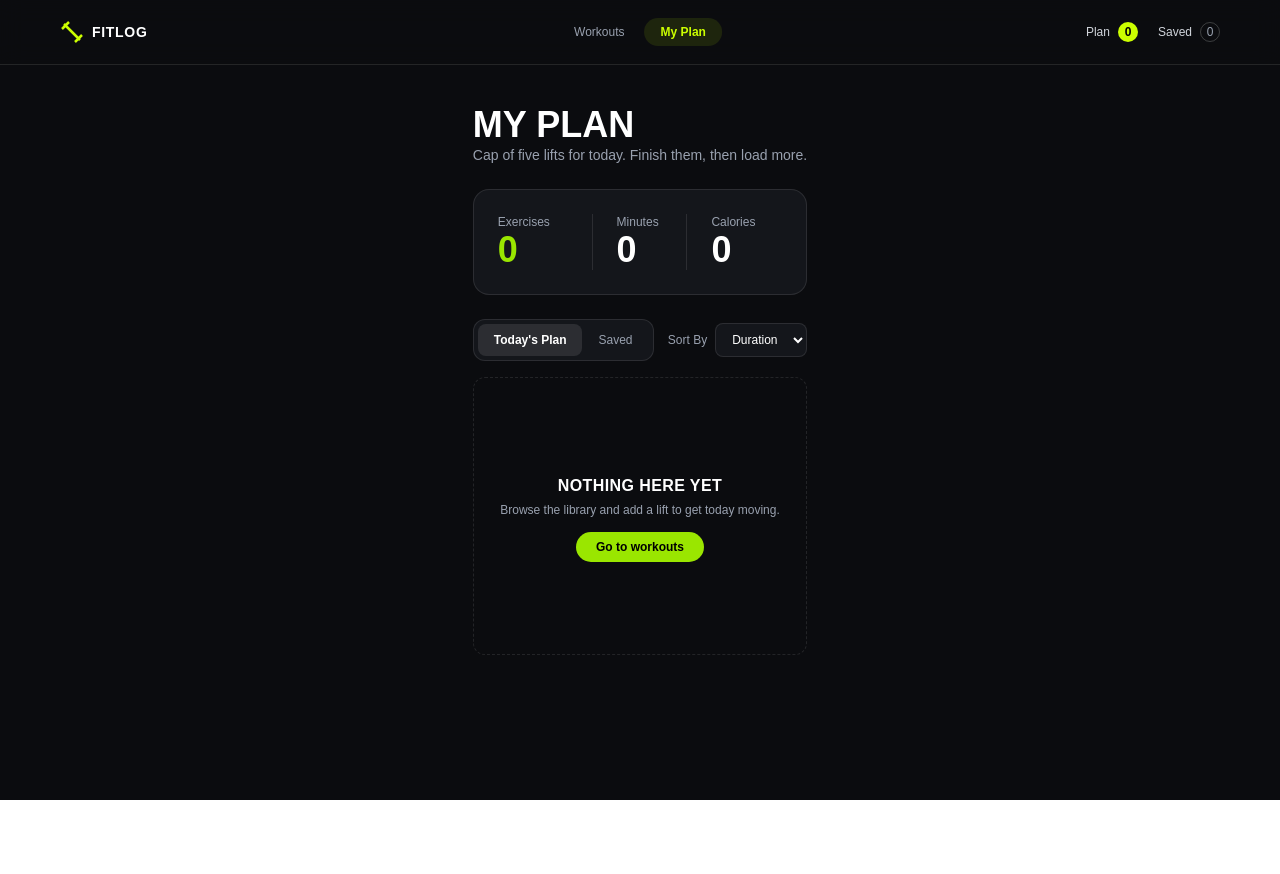
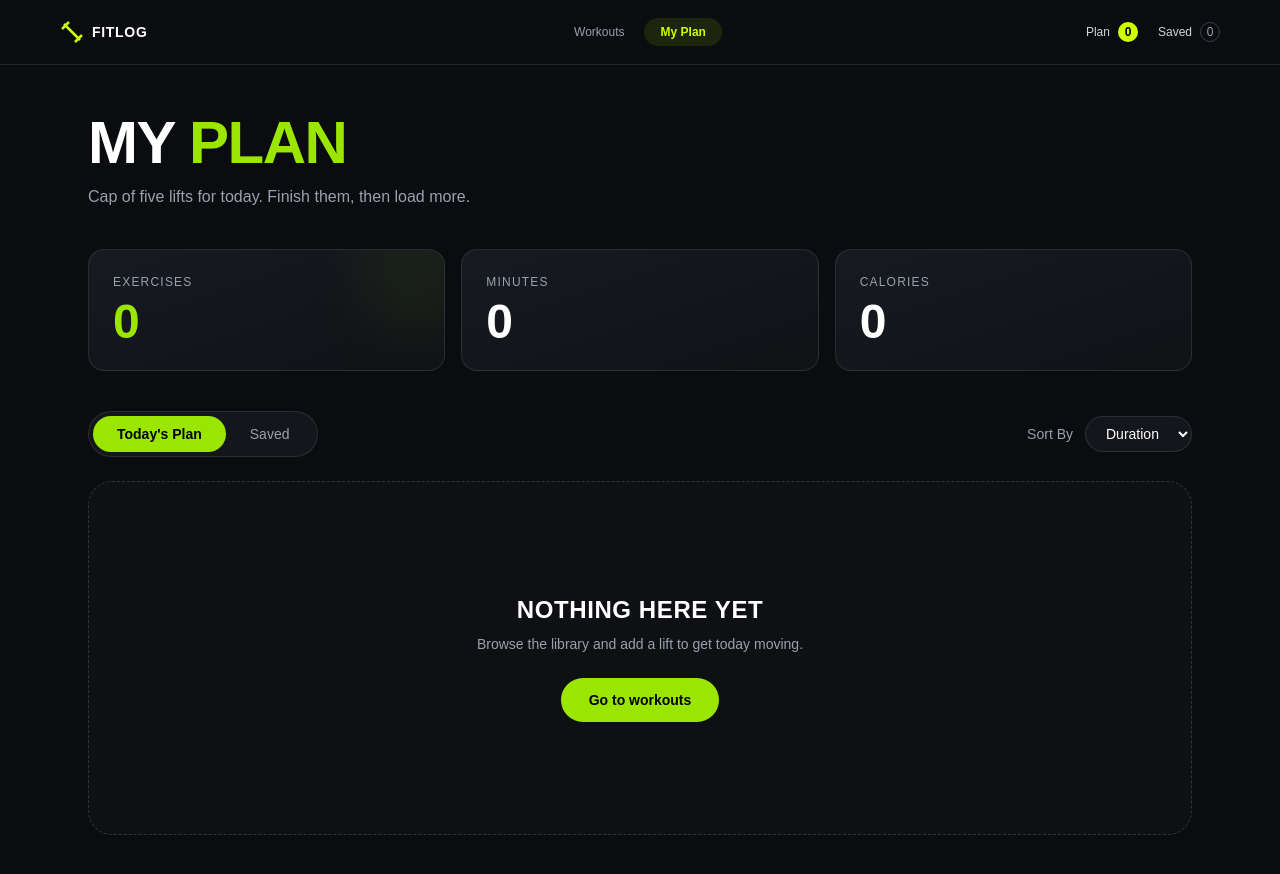
Before and after one commit to zibon07/fit-log, a Next.js app: page /my-plan in a window 1280 px wide. Shown: the top 874 px of the page. Before the commit the page ends 800 px from the top, so only its background shows below. Built offline with nearby package versions, Linux system fonts and the light colour scheme.

Commit message:
my-plan ui & emptystate ui is fixed a little bit with the help of ai

```diff
--- a/src/app/my-plan/page.jsx
+++ b/src/app/my-plan/page.jsx
@@ -20,52 +20,66 @@ export default function MyPlanPage() {
 
   const list = [...(tab === 'plan' ? plan : savedForLater)].sort(sorters[sortBy]);
 
-  const minutes = plan.reduce((sum, e) => sum + e.duration, 0);
-  const calories = plan.reduce((sum, e) => sum + e.caloriesBurned, 0);
-
   const stats = [
     ['Exercises', plan.length],
-    ['Minutes', minutes],
-    ['Calories', calories],
+    ['Minutes', plan.reduce((s, e) => s + e.duration, 0)],
+    ['Calories', plan.reduce((s, e) => s + e.caloriesBurned, 0)],
   ];
 
   return (
-    <section className="max-w-6xl mx-auto px-6 py-10 text-white">
-      <h1 className="text-4xl font-bold uppercase">My Plan</h1>
-      <p className="text-sm text-gray-400 mb-6">
-        Cap of five lifts for today. Finish them, then load more.
-      </p>
+    <section className="w-full max-w-6xl mx-auto px-6 py-12 text-white">
+      {/* Header */}
+      <div className="mb-10">
+        <h1 className="text-5xl md:text-6xl font-extrabold uppercase tracking-tight">
+          My <span className="text-lime-400">Plan</span>
+        </h1>
+        <p className="text-gray-400 mt-3 text-base">
+          Cap of five lifts for today. Finish them, then load more.
+        </p>
+      </div>
 
       {/* Stats */}
-      <div className="grid grid-cols-3 bg-[#14161b] border border-white/10 rounded-2xl p-6 mb-6 divide-x divide-white/10">
+      <div className="grid grid-cols-1 sm:grid-cols-3 gap-4 mb-10">
         {stats.map(([label, value], i) => (
-          <div key={label} className={i > 0 ? 'pl-6' : ''}>
-            <p className="text-xs text-gray-400">{label}</p>
-            <p className={`text-4xl font-bold ${i === 0 ? 'text-lime-400' : ''}`}>{value}</p>
+          <div
+            key={label}
+            className="relative overflow-hidden rounded-2xl border border-white/10 bg-gradient-to-br from-[#171a21] to-[#101216] p-6"
+          >
+            <p className="text-xs uppercase tracking-widest text-gray-400">{label}</p>
+            <p className={`text-5xl font-extrabold mt-2 ${i === 0 ? 'text-lime-400' : ''}`}>
+              {value}
+            </p>
+            {i === 0 && (
+              <div className="absolute -right-6 -top-6 h-24 w-24 rounded-full bg-lime-400/10 blur-2xl" />
+            )}
           </div>
         ))}
       </div>
 
       {/* Tabs + sort */}
-      <div className="flex items-center justify-between mb-4">
-        <div className="flex bg-[#14161b] border border-white/10 rounded-xl p-1 text-xs">
+      <div className="flex flex-wrap items-center justify-between gap-4 mb-6">
+        <div className="flex bg-[#14161b] border border-white/10 rounded-full p-1 text-sm">
           {[['plan', "Today's Plan"], ['saved', 'Saved']].map(([key, label]) => (
             <button
               key={key}
               onClick={() => setTab(key)}
-              className={`px-4 py-2 rounded-lg ${tab === key ? 'bg-white/10 font-bold' : 'text-gray-400'}`}
+              className={`px-6 py-2 rounded-full transition-colors ${
+                tab === key
+                  ? 'bg-lime-400 text-black font-bold'
+                  : 'text-gray-400 hover:text-white'
+              }`}
             >
               {label}
             </button>
           ))}
         </div>
 
-        <label className="flex items-center gap-2 text-xs text-gray-400">
+        <label className="flex items-center gap-3 text-sm text-gray-400">
           Sort By
           <select
             value={sortBy}
             onChange={(e) => setSortBy(e.target.value)}
-            className="bg-[#14161b] border border-white/10 rounded-lg px-3 py-2 text-white"
+            className="bg-[#14161b] border border-white/10 rounded-full px-4 py-2 text-white outline-none focus:border-lime-400"
           >
             <option value="duration">Duration</option>
             <option value="calories">Calories</option>
@@ -78,7 +92,7 @@ export default function MyPlanPage() {
       {list.length === 0 ? (
         <EmptyState />
       ) : (
-        <div className="space-y-3">
+        <div className="space-y-4">
           {list.map((item) => (
             <PlanItem
               key={item.id}
--- a/src/components/EmptyState.jsx
+++ b/src/components/EmptyState.jsx
@@ -1,12 +1,15 @@
 import Link from 'next/link';
 
 const EmptyState = () => (
-  <div className="border border-dashed border-white/10 rounded-xl py-24 text-center">
-    <h3 className="font-bold uppercase tracking-wide">Nothing here yet</h3>
-    <p className="text-xs text-gray-400 mt-1 mb-4">
+  <div className="rounded-3xl border border-dashed border-white/15 bg-white/[0.02] py-28 text-center">
+    <h3 className="text-2xl font-extrabold uppercase tracking-wide">Nothing here yet</h3>
+    <p className="text-sm text-gray-400 mt-2 mb-6">
       Browse the library and add a lift to get today moving.
     </p>
-    <Link href="/" className="bg-lime-400 text-black text-xs font-bold px-5 py-2 rounded-full">
+    <Link
+      href="/"
+      className="inline-block bg-lime-400 text-black text-sm font-bold px-7 py-3 rounded-full hover:brightness-110 transition"
+    >
       Go to workouts
     </Link>
   </div>
```
